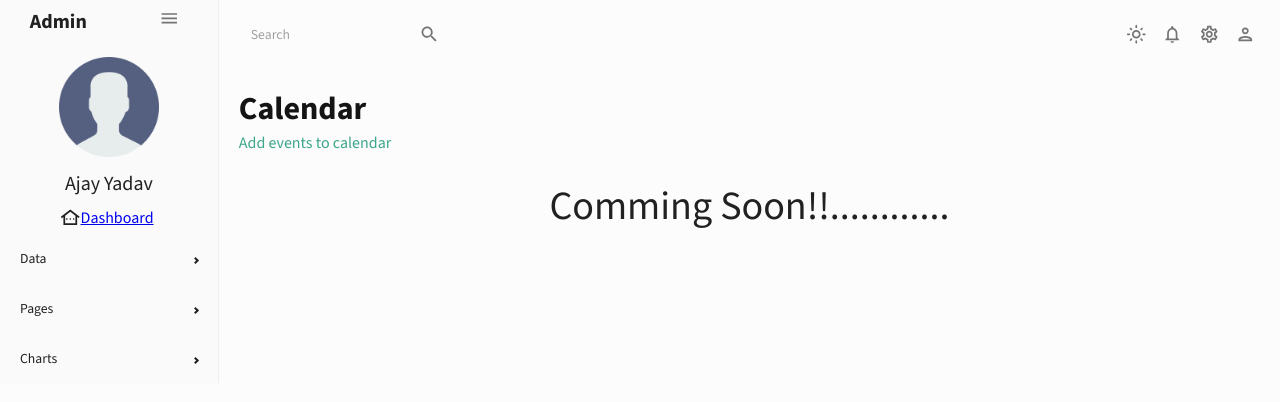
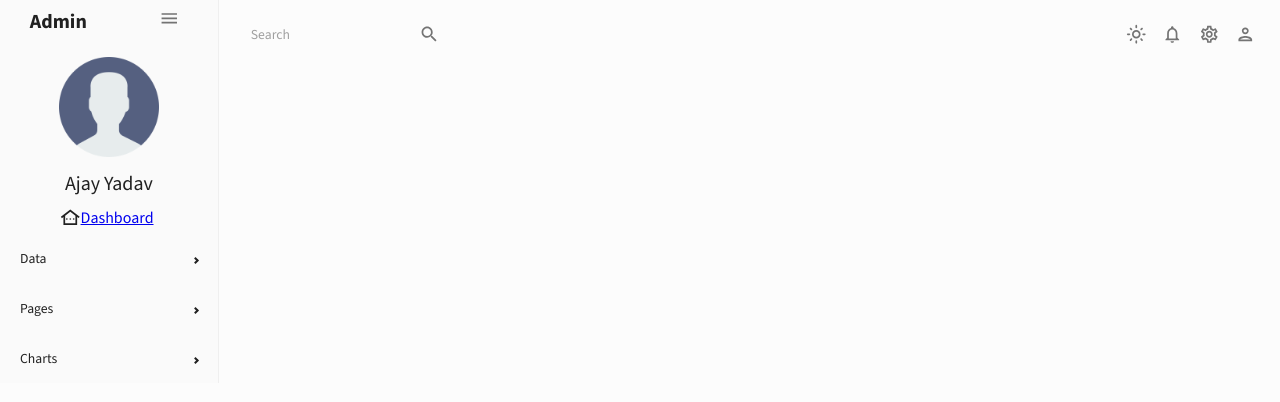
Before and after one commit to ajayypatil/dashboard, a React (Create React App) app: page /calendar in a window 1280 px wide. Shown: the top 402 px of the page. Built offline with nearby package versions, Linux system fonts and the light colour scheme.

Commit message:
feat-cal

```diff
--- a/src/Components/Calendar.js
+++ b/src/Components/Calendar.js
@@ -5,12 +5,12 @@ import Header from './Header'
 const Calendar = () => {
   return (
     <Box m="20px">
-      <Header title="Calendar" subTitle="Add events to calendar"/>
+      {/* <Header title="Calendar" subTitle="Add events to calendar"/>
       <Box display="flex" justifyContent="center" alignContent="center">
         <Typography variant='h1'>
-          Comming Soon!!............
+          Comming Soon!!
         </Typography>
-      </Box>
+      </Box> */}
     </Box>
   )
 }
```
